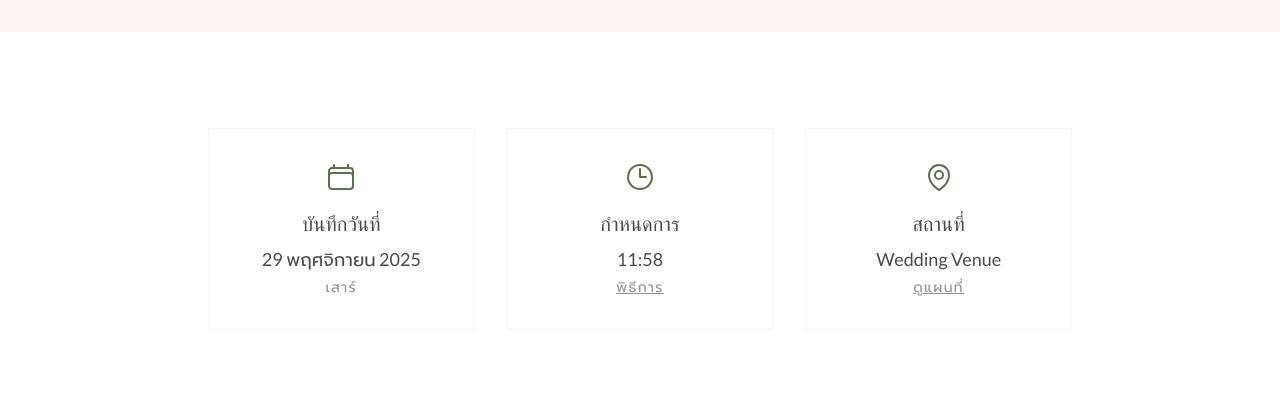
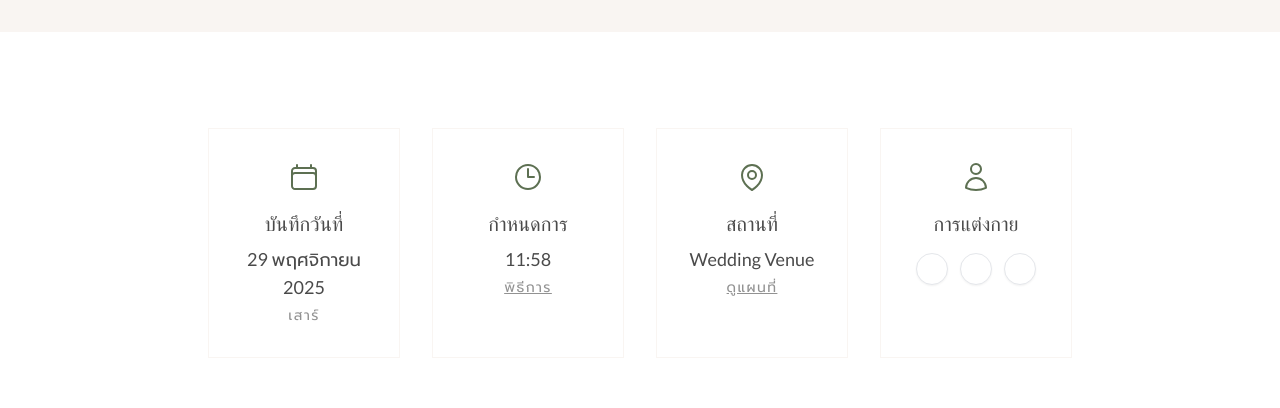
Before and after one commit to appleaut/naaut-wedding, a Svelte app: page / in a window 1280 px wide. Shown: the part 1100-1508 px from the top of the page. Built offline with nearby package versions, Linux system fonts and the light colour scheme; no server answers; the database is empty; a web font is replaced by a local one.

Commit message:
feat: Add admin panel for managing wedding configuration, RSVPs, and guestbook entries, including new stores, translations, and event details component.

```diff
--- a/src/components/EventDetails.svelte
+++ b/src/components/EventDetails.svelte
@@ -8,7 +8,9 @@
 {#if $config.showEventDetails}
   <div class="hero bg-white py-20 text-wedding-dark font-sans">
     <div class="hero-content flex-col w-full max-w-4xl">
-      <div class="grid grid-cols-1 md:grid-cols-3 gap-8 w-full text-center">
+      <div
+        class="grid grid-cols-1 sm:grid-cols-2 lg:grid-cols-4 gap-8 w-full text-center"
+      >
         <div class="flex flex-col items-center p-8 border border-wedding-beige">
           <div class="mb-4 text-wedding-green">
             <svg
@@ -107,6 +109,39 @@
             {translations[$language].see_map}
           </a>
         </div>
+
+        <div class="flex flex-col items-center p-8 border border-wedding-beige">
+          <div class="mb-4 text-wedding-green">
+            <svg
+              xmlns="http://www.w3.org/2000/svg"
+              fill="none"
+              viewBox="0 0 24 24"
+              stroke-width="1.5"
+              stroke="currentColor"
+              class="w-8 h-8"
+            >
+              <path
+                stroke-linecap="round"
+                stroke-linejoin="round"
+                d="M15.75 6a3.75 3.75 0 11-7.5 0 3.75 3.75 0 017.5 0zM4.501 20.118a7.5 7.5 0 0114.998 0A17.933 17.933 0 0112 21.75c-2.676 0-5.216-.584-7.499-1.632z"
+              />
+            </svg>
+          </div>
+          <h3 class="text-xl font-serif mb-2">
+            {translations[$language].dress_code}
+          </h3>
+          <div class="flex gap-3 justify-center mt-2">
+            {#if $config.dressCodeColors}
+              {#each $config.dressCodeColors as color}
+                <div
+                  class="w-8 h-8 rounded-full border border-gray-200 shadow-sm"
+                  style="background-color: {color};"
+                  title={color}
+                ></div>
+              {/each}
+            {/if}
+          </div>
+        </div>
       </div>
     </div>
   </div>
--- a/src/lib/store.ts
+++ b/src/lib/store.ts
@@ -31,6 +31,7 @@ export interface WeddingConfig {
     };
     schedule: { time: string; title: string }[];
     sectionOrder: string[];
+    dressCodeColors: string[];
 }
 
 const defaultConfig: WeddingConfig = {
@@ -72,7 +73,8 @@ const defaultConfig: WeddingConfig = {
         "QRCode",
         "RSVP",
         "Guestbook"
-    ]
+    ],
+    dressCodeColors: ["#ffffff", "#ffffff", "#ffffff"]
 };
 
 export const config = writable<WeddingConfig>(defaultConfig);
--- a/src/lib/translations.ts
+++ b/src/lib/translations.ts
@@ -142,6 +142,8 @@ export const translations = {
         password_updated: "Password updated successfully",
         update_error: "Update failed",
         display_name: "Display Name",
+        dress_code: "Dress Code",
+        dress_code_colors: "Dress Code Colors",
     },
     th: {
         home: "หน้าแรก",
@@ -286,6 +288,8 @@ export const translations = {
         password_updated: "เปลี่ยนรหัสผ่านสำเร็จ",
         update_error: "อัปเดตล้มเหลว",
         display_name: "ชื่อที่แสดง",
+        dress_code: "การแต่งกาย",
+        dress_code_colors: "สีชุดที่แนะนำ",
     }
 
 };
--- a/src/routes/Admin.svelte
+++ b/src/routes/Admin.svelte
@@ -120,6 +120,13 @@
                 }
                 while (data.customColors.length < 5) {
                     data.customColors.push("#000000");
+                }
+
+                if (
+                    !data.dressCodeColors ||
+                    !Array.isArray(data.dressCodeColors)
+                ) {
+                    data.dressCodeColors = ["#ffffff"];
                 }
 
                 config.set(data as any);
@@ -419,6 +426,19 @@
         $config.schedule = $config.schedule.filter((_, i) => i !== index);
     }
 
+    function addDressCodeColor() {
+        if (!$config.dressCodeColors) $config.dressCodeColors = [];
+        if ($config.dressCodeColors.length < 3) {
+            $config.dressCodeColors = [...$config.dressCodeColors, "#ffffff"];
+        }
+    }
+
+    function removeDressCodeColor(index: number) {
+        $config.dressCodeColors = $config.dressCodeColors.filter(
+            (_, i) => i !== index,
+        );
+    }
+
     const sectionConfigMap: Record<
         string,
         | "showCountdown"
@@ -670,6 +690,88 @@
                                 <div class="text-xs text-base-content/60 mt-2">
                                     Enter Hex codes (e.g. #0C143B) or use the
                                     color picker.
+                                </div>
+                            </div>
+                        {/if}
+
+                        <div class="divider">
+                            {translations[$language].dress_code}
+                        </div>
+                        {#if $config.dressCodeColors}
+                            <div class="form-control md:col-span-2">
+                                <label class="label">
+                                    <span class="label-text"
+                                        >{translations[$language]
+                                            .dress_code_colors}</span
+                                    >
+                                </label>
+                                <div
+                                    class="grid grid-cols-1 sm:grid-cols-3 gap-4"
+                                >
+                                    {#each $config.dressCodeColors as _, i}
+                                        <div class="form-control">
+                                            <div class="flex gap-2">
+                                                <input
+                                                    type="color"
+                                                    class="input input-bordered p-0 w-10 h-10 shrink-0 cursor-pointer rounded-full overflow-hidden [&::-webkit-color-swatch-wrapper]:p-0 [&::-webkit-color-swatch]:border-none [&::-webkit-color-swatch]:rounded-full [&::-moz-color-swatch]:border-none [&::-moz-color-swatch]:rounded-full"
+                                                    bind:value={
+                                                        $config.dressCodeColors[
+                                                            i
+                                                        ]
+                                                    }
+                                                />
+                                                <input
+                                                    type="text"
+                                                    class="input input-bordered w-full text-sm px-2 min-w-0"
+                                                    bind:value={
+                                                        $config.dressCodeColors[
+                                                            i
+                                                        ]
+                                                    }
+                                                    placeholder="#ffffff"
+                                                />
+                                                <button
+                                                    class="btn btn-square btn-ghost btn-sm text-error"
+                                                    on:click={() =>
+                                                        removeDressCodeColor(i)}
+                                                >
+                                                    <svg
+                                                        xmlns="http://www.w3.org/2000/svg"
+                                                        class="h-5 w-5"
+                                                        fill="none"
+                                                        viewBox="0 0 24 24"
+                                                        stroke="currentColor"
+                                                        ><path
+                                                            stroke-linecap="round"
+                                                            stroke-linejoin="round"
+                                                            stroke-width="2"
+                                                            d="M6 18L18 6M6 6l12 12"
+                                                        /></svg
+                                                    >
+                                                </button>
+                                            </div>
+                                        </div>
+                                    {/each}
+                                    {#if $config.dressCodeColors.length < 3}
+                                        <button
+                                            class="btn btn-outline btn-sm h-10 border-dashed"
+                                            on:click={addDressCodeColor}
+                                        >
+                                            <svg
+                                                xmlns="http://www.w3.org/2000/svg"
+                                                class="h-5 w-5"
+                                                fill="none"
+                                                viewBox="0 0 24 24"
+                                                stroke="currentColor"
+                                                ><path
+                                                    stroke-linecap="round"
+                                                    stroke-linejoin="round"
+                                                    stroke-width="2"
+                                                    d="M12 4v16m8-8H4"
+                                                /></svg
+                                            >
+                                        </button>
+                                    {/if}
                                 </div>
                             </div>
                         {/if}
@@ -1234,6 +1336,11 @@
         {/if}
     </div>
     <div class="drawer-side">
+        <label
+            for="my-drawer-2"
+            aria-label="close sidebar"
+            class="drawer-overlay"
+        ></label>
         <ul class="menu p-4 w-80 min-h-full bg-base-200 text-base-content">
             <!-- Sidebar content here -->
             <li class="mb-4 text-xl font-bold px-4">
```
